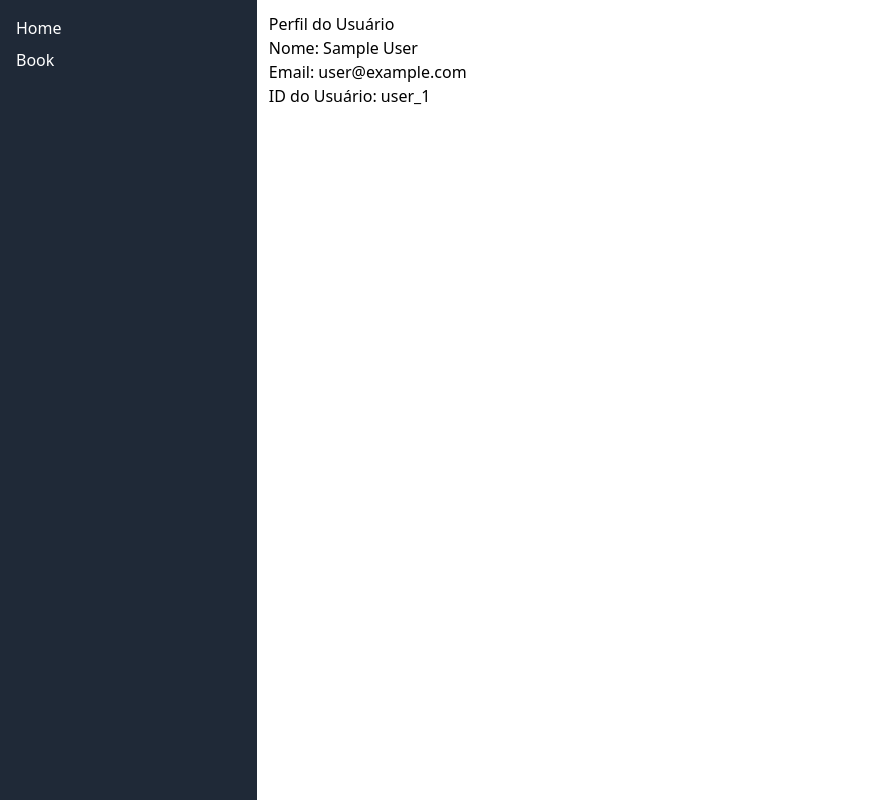
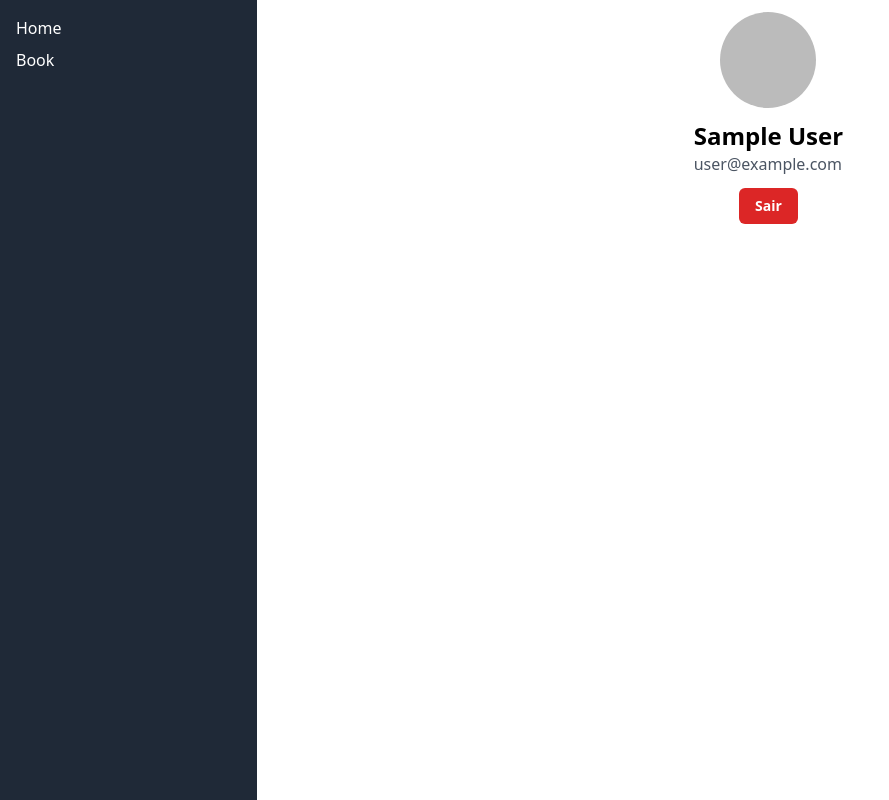
Before and after one commit to allansuru/nextjs-redux, a Next.js app: page / in a window 1280 px wide. Shown: the whole page, without its empty margins (0-889 px from the left). Built offline with nearby package versions, Linux system fonts and the light colour scheme; no server answers; sample sign-in values are in the browser's storage.

Commit message:
protegendo rota com Hight Order Component

```diff
--- /dev/null
+++ b/core/components/WithAuth.tsx
@@ -0,0 +1,32 @@
+import { useSession } from "next-auth/react";
+import { useRouter } from "next/router";
+import { useEffect } from "react";
+
+const withAuth = (WrappedComponent) => {
+  const AuthenticatedComponent = (props) => {
+    const { data: session, status } = useSession();
+    const router = useRouter();
+
+    useEffect(() => {
+      if (status === "authenticated") {
+        // Usuário autenticado, permitir acesso à página
+        return;
+      }
+
+      if (status === "loading") {
+        // Aguarde até que o estado da sessão seja carregado
+        return;
+      }
+
+      // Redirecionar para a página de autenticação
+      router.push("/auth");
+    }, [status, router]);
+
+    // Renderizar o componente se o usuário estiver autenticado
+    return status === "authenticated" ? <WrappedComponent {...props} /> : null;
+  };
+
+  return AuthenticatedComponent;
+};
+
+export default withAuth;
--- a/pages/api/auth/[...nextauth].ts
+++ b/pages/api/auth/[...nextauth].ts
@@ -8,4 +8,5 @@ export default NextAuth({
       clientSecret: process.env.GOOGLE_CLIENT_SECRET,
     }),
   ],
+
 });
--- a/pages/book/index.tsx
+++ b/pages/book/index.tsx
@@ -4,6 +4,7 @@ import { fetchBooks } from "../../modules/book/shared/state/bookThunks";
 import BookList from "../../modules/book/BookList";
 import Link from "next/link";
 import Loading from "../../core/components/Loading";
+import withAuth from "../../core/components/WithAuth";
 
 const BookPage = () => {
   const dispatch = useDispatch();
@@ -37,4 +38,4 @@ const BookPage = () => {
   );
 };
 
-export default BookPage;
+export default withAuth(BookPage);
--- a/pages/index.tsx
+++ b/pages/index.tsx
@@ -1,11 +1,19 @@
 // pages/index.tsx
-import { useSession } from "next-auth/react";
+import { useSession, signOut } from "next-auth/react";
 import { useRouter } from "next/router";
 import Link from "next/link";
 
 const Home = () => {
   const { data: session } = useSession();
   const router = useRouter();
+
+  const handleSignOut = async () => {
+    try {
+      await signOut();
+    } catch (error) {
+      console.error("Erro ao fazer logout:", error);
+    }
+  };
 
   if (!session) {
     return (
@@ -26,11 +34,24 @@ const Home = () => {
   }
 
   return (
-    <div>
-      <h1>Perfil do Usuário</h1>
-      <p>Nome: {session.user.name}</p>
-      <p>Email: {session.user.email}</p>
-      <p>ID do Usuário: {session.user.id}</p>
+    <div className="flex flex-col items-center">
+      <div className="mb-3">
+        <img
+          src={session.user.image}
+          alt={`Foto de perfil de ${session.user.name}`}
+          className="rounded-full h-24 w-24"
+        />
+      </div>
+      <div>
+        <h1 className="text-2xl font-bold">{session.user.name}</h1>
+        <p className="text-gray-600">{session.user.email}</p>
+      </div>
+      <button
+        onClick={handleSignOut}
+        className="mt-3 rounded-md bg-red-600 px-4 py-2 text-sm font-semibold text-white hover:bg-red-700"
+      >
+        Sair
+      </button>
     </div>
   );
 };
```
